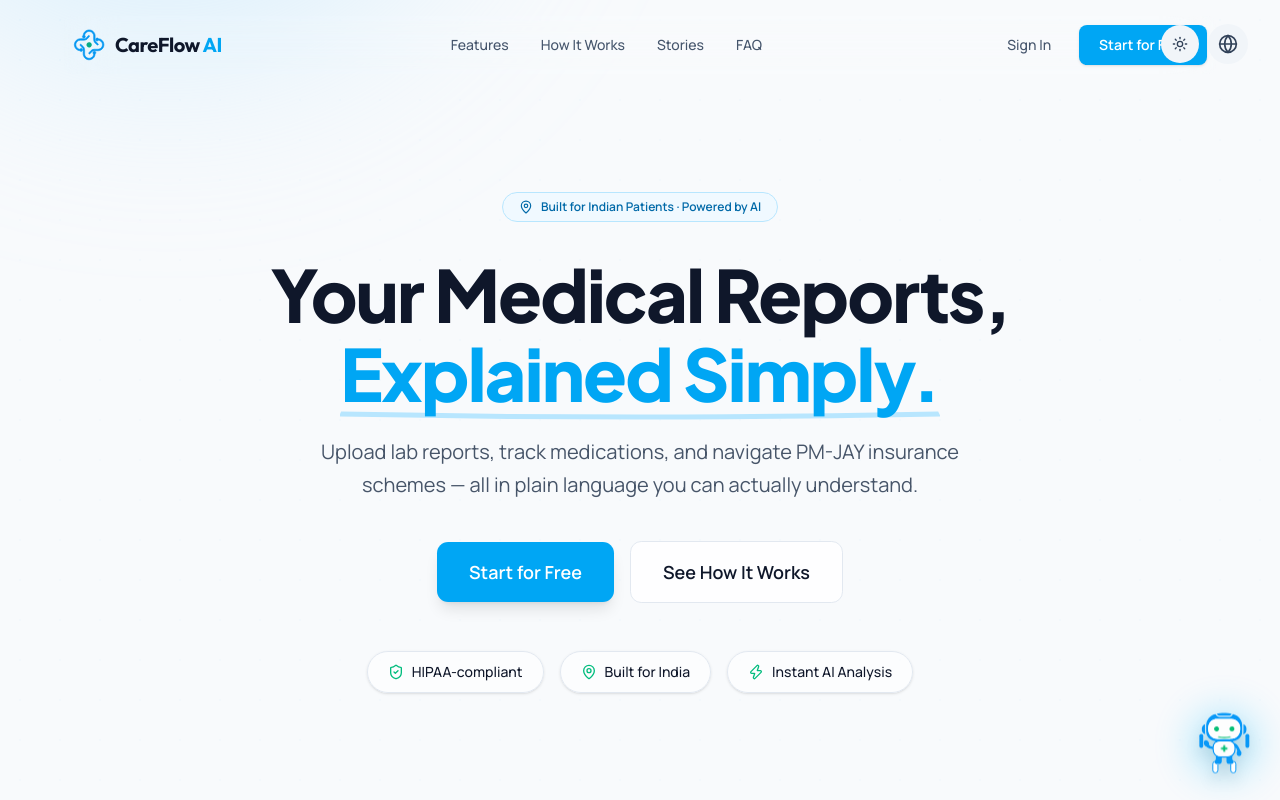
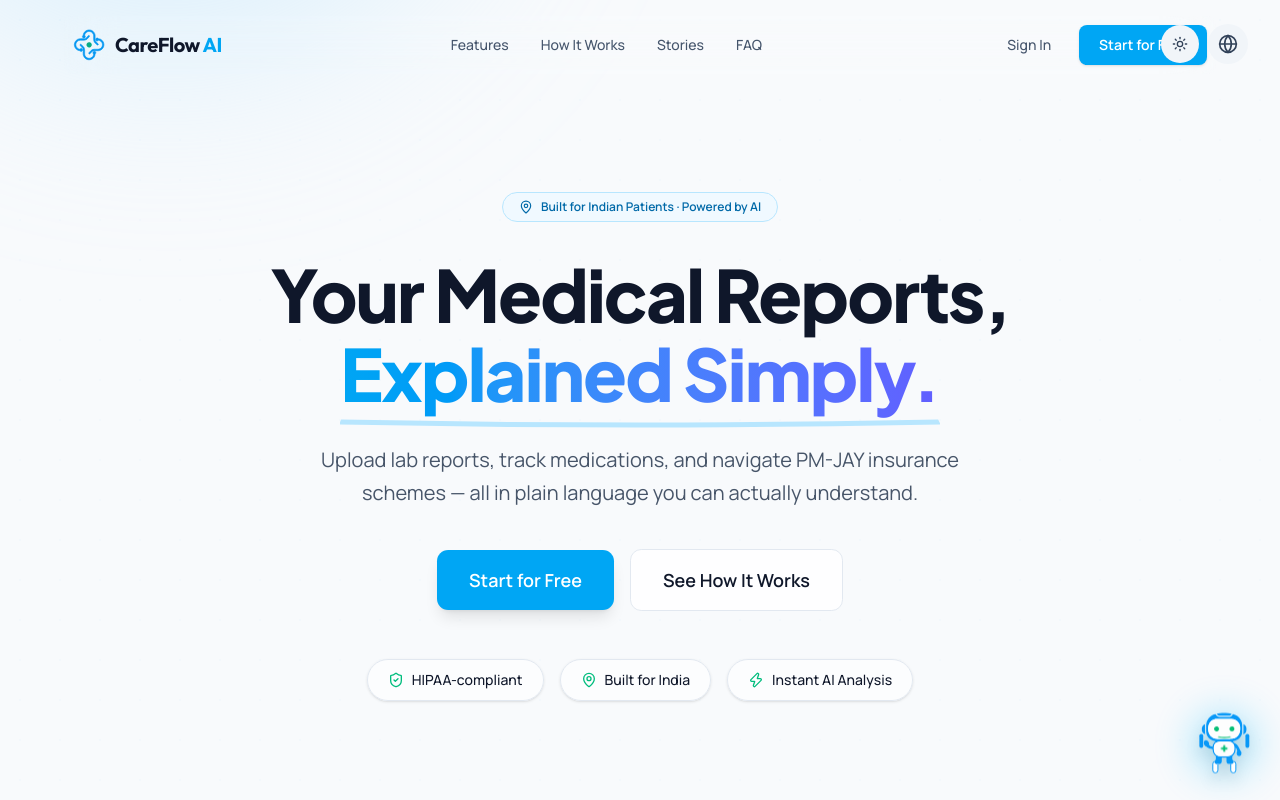
Before and after one commit to AshrafGalaxy/CareFlow, a Next.js app in the folder frontend/: page /en in a window 1280 px wide. Shown: the top 800 px of the page. Built offline with nearby package versions, Linux system fonts and the light colour scheme; a web font is replaced by a local one.

Commit message:
ui: implement premium dark mode for hero and landing features

```diff
--- a/frontend/src/app/[locale]/page.tsx
+++ b/frontend/src/app/[locale]/page.tsx
@@ -103,7 +103,9 @@ export default function LandingPage() {
 
    {/* ── Hero ── */}
    <section className="relative pt-32 pb-24 lg:pt-48 lg:pb-32">
-    <div className="max-w-6xl mx-auto px-6 text-center">
+    {/* Premium Ambient Dark Mode Glow */}
+    <div className="hidden dark:block absolute top-1/4 left-1/2 -translate-x-1/2 w-[800px] h-[600px] bg-sky-900/20 rounded-full blur-[120px] pointer-events-none -z-10" />
+    <div className="max-w-6xl mx-auto px-6 text-center relative z-10">
      <div className="inline-flex items-center gap-2 bg-sky-50 border border-sky-200 text-sky-700 text-xs font-semibold px-4 py-1.5 rounded-full mb-8 animate-fade-in-up">
       <MapPin className="h-3.5 w-3.5" />
       {t("badgeText")}
@@ -112,7 +114,7 @@ export default function LandingPage() {
      <h1 className="text-5xl md:text-7xl font-extrabold text-foreground tracking-tight leading-[1.1] mb-6 animate-fade-in-up-delay-1">
       {t("heroTitle1")}
       <br />
-      <span className="text-sky-500 relative inline-block">
+      <span className="relative inline-block bg-clip-text text-transparent bg-gradient-to-r from-sky-500 to-indigo-500 dark:from-sky-400 dark:to-indigo-400 pb-2">
        {t("heroTitle2")}
        <svg className="absolute -bottom-2 left-0 w-full h-3 text-sky-200 -z-10" viewBox="0 0 100 10" preserveAspectRatio="none">
         <path d="M0 5 Q 50 10 100 5" stroke="currentColor" strokeWidth="4" fill="none" />
@@ -221,9 +223,9 @@ export default function LandingPage() {
         <div key={item.title} className="text-center relative group">
          <div className="relative inline-block mb-8 z-10 px-4">
           {/* Organic Glow instead of white square */}
-          <div className="absolute inset-0 bg-sky-200/50 rounded-full blur-2xl group-hover:bg-sky-300/60 transition-colors duration-500" />
+          <div className="absolute inset-0 bg-sky-200/50 dark:bg-sky-900/40 rounded-full blur-2xl group-hover:bg-sky-300/60 dark:group-hover:bg-sky-800/50 transition-colors duration-500" />
 
-          <div className="relative h-32 w-32 rounded-full bg-card/60 backdrop-blur-md border border-sky-100 flex items-center justify-center mx-auto shadow-sm group-hover:shadow-sky-200 group-hover:-translate-y-2 transition-all duration-500">
+          <div className="relative h-32 w-32 rounded-full bg-card/60 backdrop-blur-md border border-sky-100 dark:border-sky-800/50 flex items-center justify-center mx-auto shadow-sm dark:shadow-[inset_0_0_20px_rgba(14,165,233,0.1)] group-hover:shadow-sky-200 dark:group-hover:shadow-sky-900/40 group-hover:-translate-y-2 transition-all duration-500">
            <item.icon className="h-12 w-12 text-sky-500" />
           </div>
           <div className="absolute top-0 right-2 h-10 w-10 rounded-full bg-slate-900 dark:bg-foreground text-white dark:text-background font-bold flex items-center justify-center shadow-lg group-hover:bg-sky-500 transition-colors duration-300 z-20">
@@ -319,9 +321,9 @@ export default function LandingPage() {
     <div className="flex w-[200vw] animate-[marquee_40s_linear_infinite] hover:[animation-play-state:paused] gap-8 px-4">
      {/* Double the array for seamless infinite scroll */}
      {[...testimonials, ...testimonials].map((test, i) => (
-      <div key={i} className="w-[400px] shrink-0 bg-card/80 backdrop-blur-xl border border-slate-200/60 dark:border-zinc-800/60 p-8 rounded-3xl shadow-sm hover:shadow-xl hover:-translate-y-2 transition-all duration-300">
+      <div key={i} className="w-[400px] shrink-0 bg-card/80 dark:bg-gradient-to-b dark:from-slate-900/90 dark:to-slate-800/90 backdrop-blur-xl border border-slate-200/60 dark:border-slate-800/60 p-8 rounded-3xl shadow-sm hover:shadow-xl dark:hover:shadow-sky-900/20 hover:-translate-y-2 transition-all duration-300">
        <div className="text-4xl text-sky-200 dark:text-sky-800/50 font-serif mb-4">"</div>
-       <p className="text-slate-700 text-lg leading-relaxed mb-8 italic">"{test.quote}"</p>
+       <p className="text-slate-700 dark:text-slate-200 text-lg leading-relaxed mb-8 italic">"{test.quote}"</p>
        <div className="flex items-center gap-4">
         <div className="h-12 w-12 rounded-full bg-gradient-to-br from-sky-100 to-sky-200 dark:from-sky-900/40 dark:to-sky-800/40 flex items-center justify-center font-bold text-sky-700 dark:text-sky-300">
          {test.author[0]}
```
